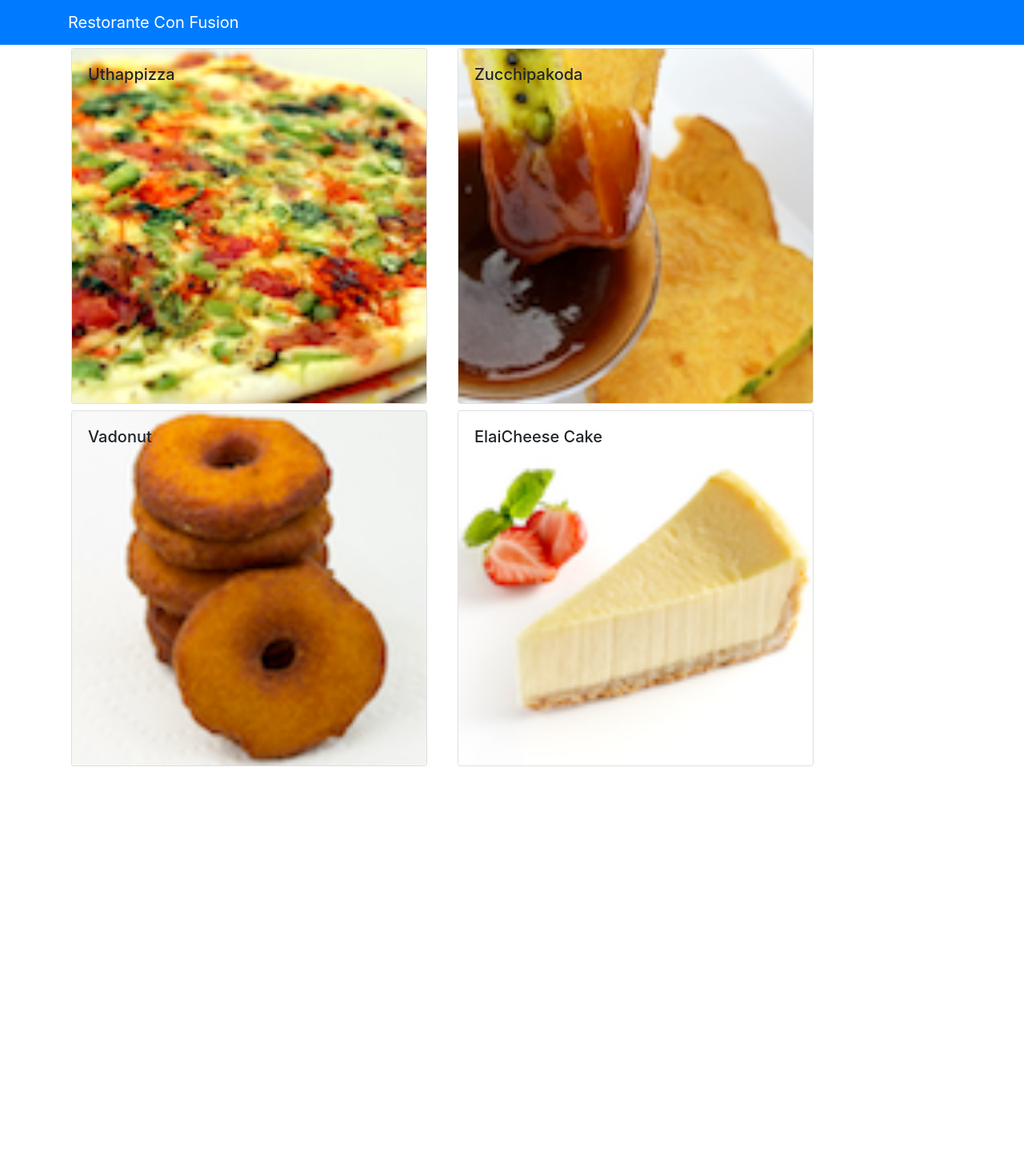
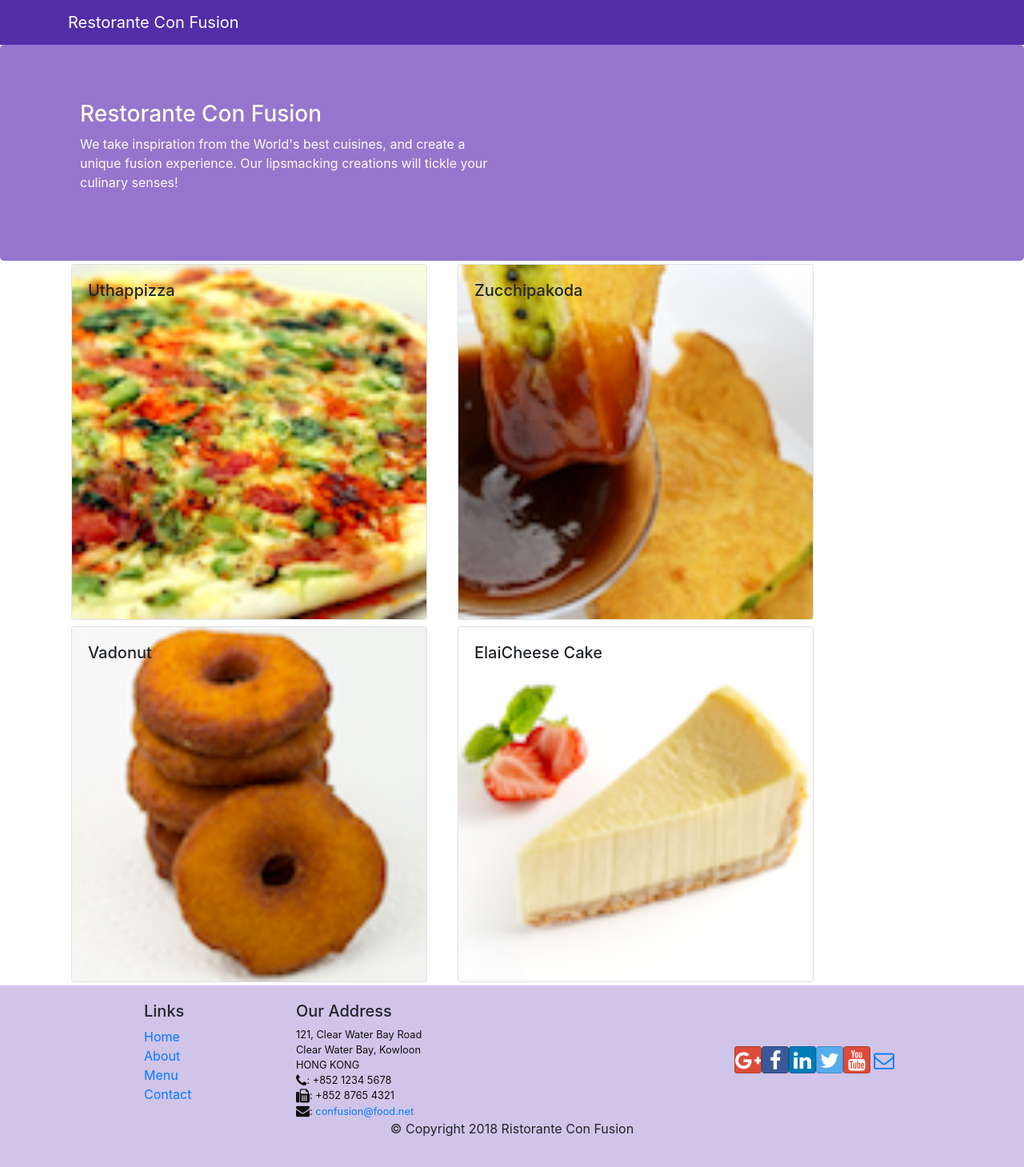
Before and after one commit to Yuddhaaryal/confusionReact, a React (Create React App) app: page / in a window 1280 px wide. Shown: the whole page at 80% size. Before the commit the page ends 962 px from the top, so only its background shows below. Built offline with nearby package versions, Linux system fonts and the light colour scheme.

Commit message:
Header and Footer

```diff
--- a/package.json
+++ b/package.json
@@ -7,6 +7,8 @@
     "@testing-library/react": "^9.3.2",
     "@testing-library/user-event": "^7.1.2",
     "bootstrap": "4.0.0",
+    "bootstrap-social": "^5.1.1",
+    "font-awesome": "4.7.0",
     "react": "^16.13.1",
     "react-dom": "^16.13.1",
     "react-popper": "0.9.2",
--- a/src/App.css
+++ b/src/App.css
@@ -1,38 +1,33 @@
-.App {
-  text-align: center;
+.row-header{
+  margin:0px auto;
+  padding:0px auto;
 }
 
-.App-logo {
-  height: 40vmin;
-  pointer-events: none;
+.row-content {
+  margin:0px auto;
+  padding: 50px 0px 50px 0px;
+  border-bottom: 1px ridge;
+  min-height:400px;
 }
 
-@media (prefers-reduced-motion: no-preference) {
-  .App-logo {
-    animation: App-logo-spin infinite 20s linear;
-  }
+.footer{
+  background-color: #D1C4E9;
+  margin:0px auto;
+  padding: 20px 0px 20px 0px;
+}
+.jumbotron {
+  padding:70px 30px 70px 30px;
+  margin:0px auto;
+  background: #9575CD ;
+  color:floralwhite;
 }
 
-.App-header {
-  background-color: #282c34;
-  min-height: 100vh;
-  display: flex;
-  flex-direction: column;
-  align-items: center;
-  justify-content: center;
-  font-size: calc(10px + 2vmin);
-  color: white;
+address{
+  font-size:80%;
+  margin:0px;
+  color:#0f0f0f;
 }
 
-.App-link {
-  color: #61dafb;
+.navbar-dark {
+  background-color: #512DA8;
 }
-
-@keyframes App-logo-spin {
-  from {
-    transform: rotate(0deg);
-  }
-  to {
-    transform: rotate(360deg);
-  }
-}
--- /dev/null
+++ b/src/components/FooterComponent.js
@@ -0,0 +1,50 @@
+import React from 'react';
+
+function Footer(props) {
+    return(
+    <div className="footer">
+        <div className="container">
+            <div className="row justify-content-center">
+                <div className="col-4 offset-1 col-sm-2">
+                    <h5>Links</h5>
+                    <ul className="list-unstyled">
+                        <li><a href="#">Home</a></li>
+                        <li><a href="#">About</a></li>
+                        <li><a href="#">Menu</a></li>
+                        <li><a href="contactus.html">Contact</a></li>
+                    </ul>
+                </div>
+                <div className="col-7 col-sm-5">
+                    <h5>Our Address</h5>
+                    <address>
+		              121, Clear Water Bay Road<br />
+		              Clear Water Bay, Kowloon<br />
+		              HONG KONG<br />
+		              <i className="fa fa-phone fa-lg"></i>: +852 1234 5678<br />
+		              <i className="fa fa-fax fa-lg"></i>: +852 8765 4321<br />
+		              <i className="fa fa-envelope fa-lg"></i>: <a href="mailto:confusion@food.net">
+                         confusion@food.net</a>
+                    </address>
+                </div>
+                <div className="col-12 col-sm-4 align-self-center">
+                    <div className="text-center">
+                        <a className="btn btn-social-icon btn-google" href="http://google.com/+"><i className="fa fa-google-plus"></i></a>
+                        <a className="btn btn-social-icon btn-facebook" href="http://www.facebook.com/profile.php?id="><i className="fa fa-facebook"></i></a>
+                        <a className="btn btn-social-icon btn-linkedin" href="http://www.linkedin.com/in/"><i className="fa fa-linkedin"></i></a>
+                        <a className="btn btn-social-icon btn-twitter" href="http://twitter.com/"><i className="fa fa-twitter"></i></a>
+                        <a className="btn btn-social-icon btn-google" href="http://youtube.com/"><i className="fa fa-youtube"></i></a>
+                        <a className="btn btn-social-icon" href="mailto:"><i className="fa fa-envelope-o"></i></a>
+                    </div>
+                </div>
+            </div>
+            <div className="row justify-content-center">
+                <div className="col-auto">
+                    <p>© Copyright 2018 Ristorante Con Fusion</p>
+                </div>
+            </div>
+        </div>
+    </div>
+    )
+}
+
+export default Footer;
--- /dev/null
+++ b/src/components/HeaderComponent.js
@@ -0,0 +1,33 @@
+import React, { Component } from 'react';
+import { Navbar,  NavbarBrand, Jumbotron } from 'reactstrap';
+
+class Header extends Component {
+    render (){
+        return (
+            <React.Fragment>
+                <Navbar dark>
+                    <div className="container">
+                    <NavbarBrand href="./">Restorante Con Fusion</NavbarBrand>
+                    </div>
+                </Navbar>
+                <Jumbotron>
+                    <div className="container">
+                        <div className="row row-header">
+                            <div className="col-12 col-md-6">
+                                <h3>Restorante Con Fusion</h3>
+                                <p>We take inspiration from the World's best cuisines, and create a unique fusion experience. Our lipsmacking creations will tickle your culinary senses!</p>
+                            </div>
+
+                        </div>
+
+                    </div>
+
+                </Jumbotron>
+            </React.Fragment>
+
+
+
+        );
+    }
+}
+export default Header;
--- a/src/components/MainComponent.js
+++ b/src/components/MainComponent.js
@@ -1,7 +1,8 @@
 import React, { Component } from 'react';
 import Menu from './MenuComponent.js';
 import DishDetail  from './DishdetailComponent.js';
-import { Navbar, NavbarBrand } from 'reactstrap';
+import Header from './HeaderComponent';
+import Footer from './FooterComponent';
 import { DISHES } from '../shared/dishes.js';
 
 
@@ -20,15 +21,12 @@
   render() {
     return (
       <div>
-        <Navbar dark color="primary">
-          <div className="container">
-          <NavbarBrand href="./">Restorante Con Fusion</NavbarBrand>
-          </div>
-        </Navbar>
+        <Header/>
         <Menu dishes={this.state.dishes}
         onClick={(dishId) => this.onDishSelect(dishId)}/>
         <DishDetail
         dish={this.state.dishes.filter((dish)=>dish.id===this.state.selectedDish)[0]}/>
+        <Footer/>
       </div>
     );
   }
--- a/src/index.js
+++ b/src/index.js
@@ -1,6 +1,9 @@
 import React from 'react';
 import ReactDOM from 'react-dom';
 import 'bootstrap/dist/css/bootstrap.min.css';
+import 'font-awesome/css/font-awesome.css';
+import 'bootstrap-social/bootstrap-social.css';
+
 import './index.css';
 import App from './App';
 import * as serviceWorker from './serviceWorker';
```
Also changed, not shown: 2 other files (tests, documents, lock files or other folders).
